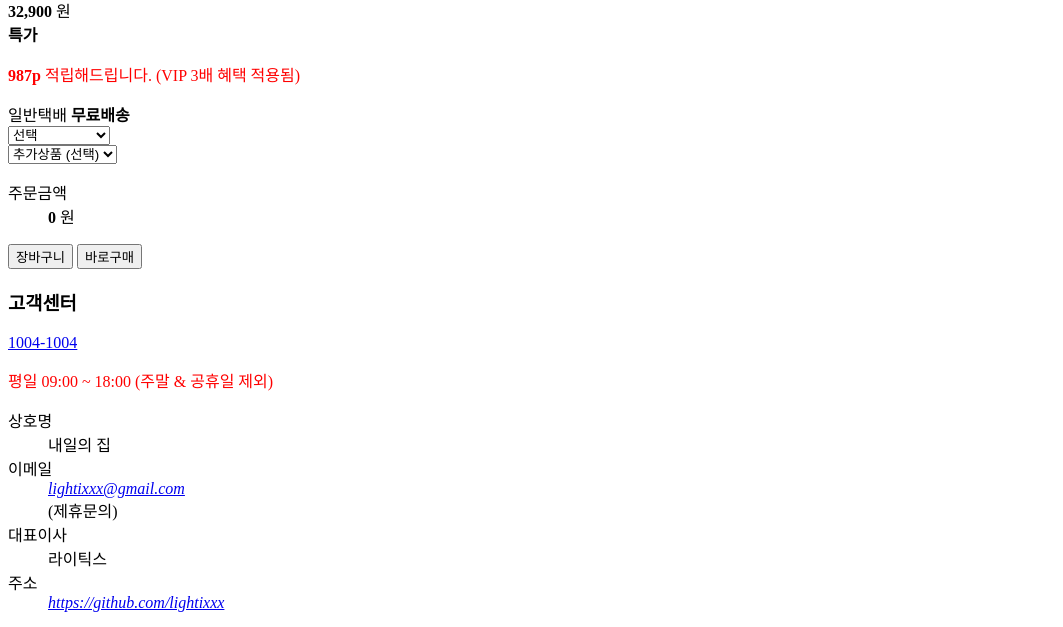
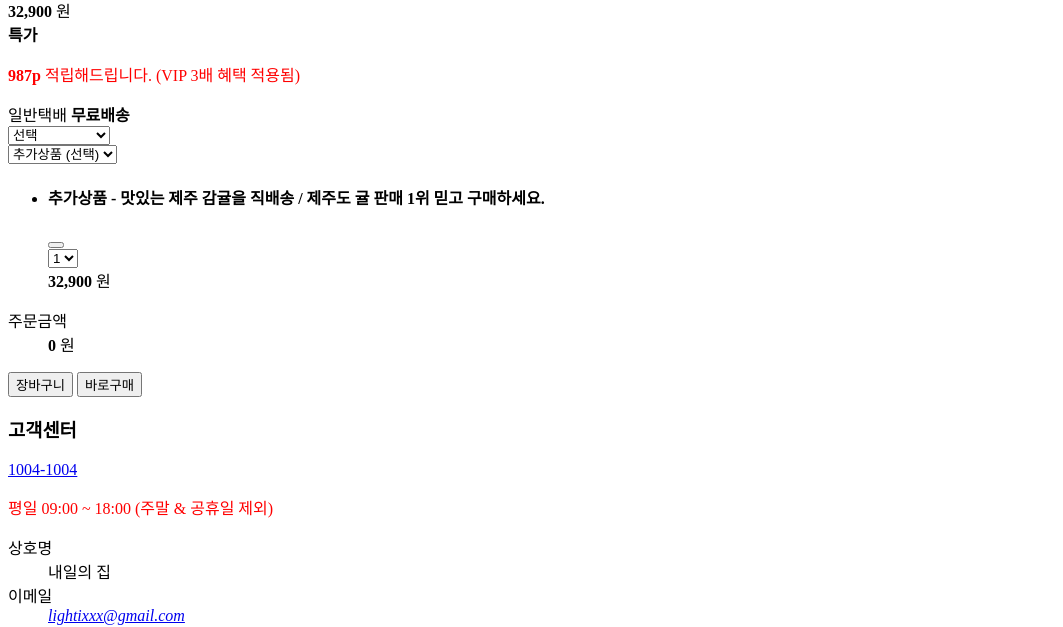
Before and after one commit to lightixxx/tomorrow-house, a website: page index.html in a window 1280 px wide. Shown: the part 7140-7767 px from the top of the page, without its empty margins (0-1063 px from the left). Drawn offline with nearby package versions, Linux system fonts and the light colour scheme.

Commit message:
🚧 Mark up checkout-related elements

```diff
--- a/index.html
+++ b/index.html
@@ -501,6 +501,48 @@
                 </div>
               </div>
 
+              <div class="order-checkouts">
+                <ul class="checkout-list">
+                  <li class="checkout-item">
+                    <div class="checkout-card">
+                      <header class="checkout-header">
+                        <h4 class="checkout-title">
+                          추가상품 - 맛있는 제주 감귤을 직배송 / 제주도 귤 판매
+                          1위 믿고 구매하세요.
+                        </h4>
+                        <button
+                          class="delete-button"
+                          type="button"
+                          aria-label="해당 상품을 삭제"
+                        >
+                          <i class="ic-close" aria-hidden></i>
+                        </button>
+                      </header>
+
+                      <footer class="checkout-footer">
+                        <div class="checkout-select">
+                          <select id="checkout-item-1">
+                            <option value="1">1</option>
+                            <option value="2">2</option>
+                            <option value="3">3</option>
+                            <option value="4">4</option>
+                            <option value="5">5</option>
+                          </select>
+                          <i class="ic-caret" aria-hidden></i>
+                        </div>
+
+                        <output class="checkout-output" for="checkout-item-1">
+                          <div class="price-16">
+                            <strong class="amount">32,900</strong>
+                            <span class="currency">원</span>
+                          </div>
+                        </output>
+                      </footer>
+                    </div>
+                  </li>
+                </ul>
+              </div>
+
               <dl class="order-summary">
                 <dt>주문금액</dt>
                 <dd>
--- a/styles/components/_order-form.scss
+++ b/styles/components/_order-form.scss
@@ -1,7 +1,9 @@
 .order-form {
-  padding: 20px 0 40px;
+  margin-bottom: 40px;
 
   .order-inputs {
+    margin-bottom: 20px;
+
     .select-group {
       margin-bottom: 8px;
 
@@ -13,7 +15,7 @@
 
   .order-summary {
     @include flexbox(between);
-    padding: 20px 0;
+    margin-bottom: 20px;
 
     dt {
       @include text-style(13, $dark);
```
